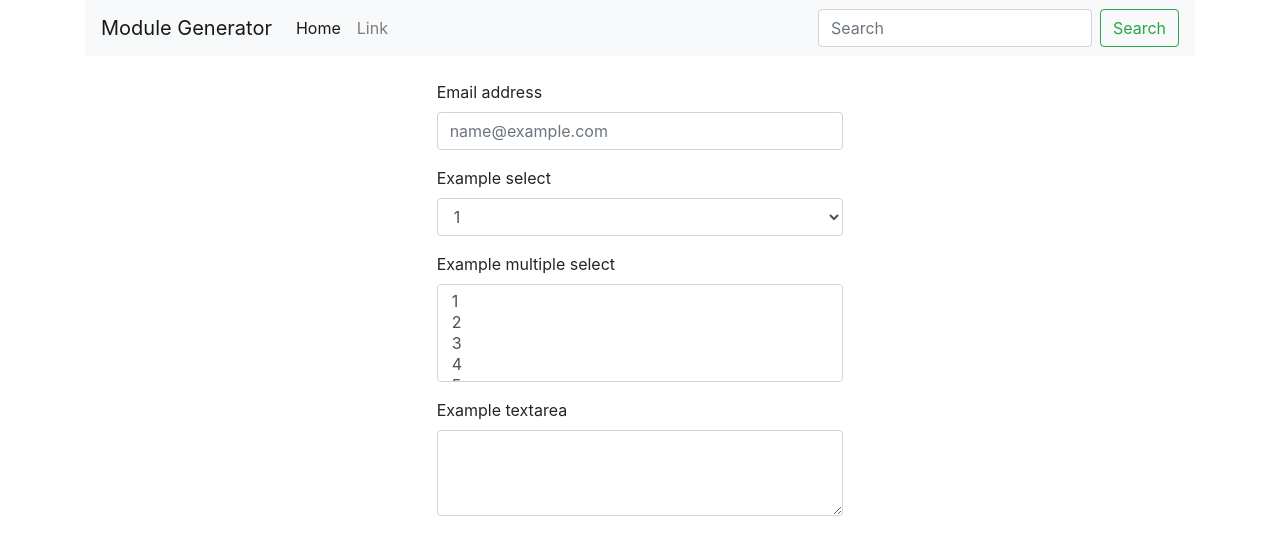
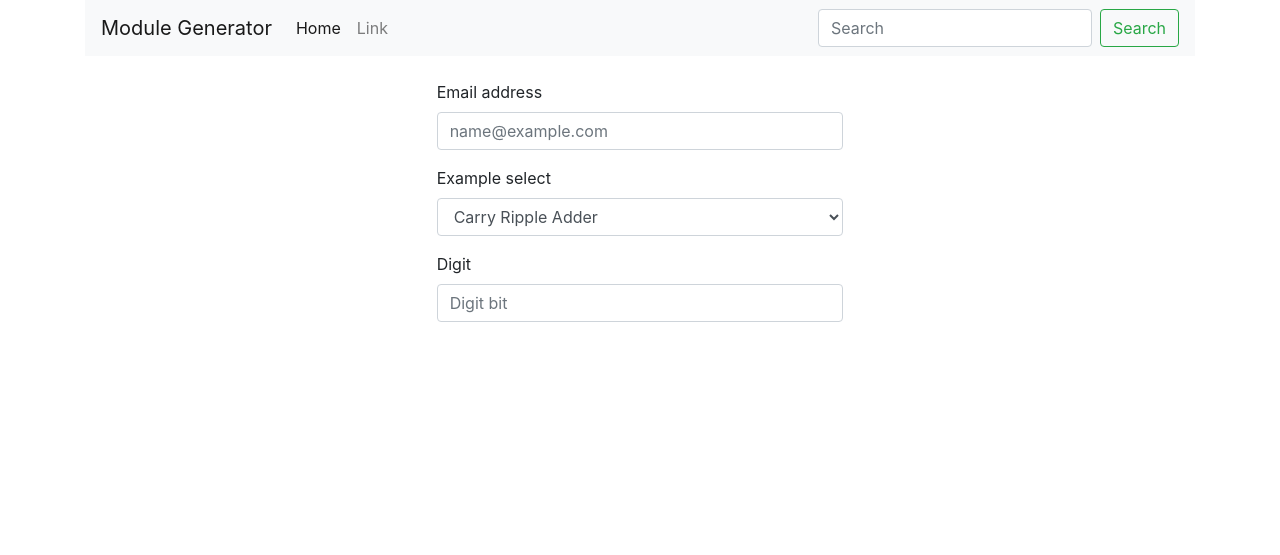
Before and after one commit to sadrazkh/ModuleGeneratorTwoOperandAdders, a Django app: page / in a window 1280 px wide. Shown: the top 555 px of the page. Run offline with Django 3.2, Linux system fonts and the light colour scheme; some libraries are stand-ins or nearby versions.

Commit message:
Complete Front

```diff
--- a/ModuleGeneratorTwoOperandAdders/views.py
+++ b/ModuleGeneratorTwoOperandAdders/views.py
@@ -3,7 +3,11 @@ from django.http import HttpResponse
 
 
 def home_page(request):
-    return render(request, "../templates/home_page.html")
+    if request.method == "GET":
+        return render(request, "../templates/home_page.html")
+    elif request.method == "POST":
+
+        return render(request, "../templates/home_page.html")
 
 
 
--- a/templates/home_page.html
+++ b/templates/home_page.html
@@ -14,6 +14,7 @@
   <button class="navbar-toggler justify-content-center" type="button" data-toggle="collapse" data-target="#navbarSupportedContent" aria-controls="navbarSupportedContent" aria-expanded="false" aria-label="Toggle navigation">
     <span class="navbar-toggler-icon"></span>
   </button>
+
 
   <div class="collapse navbar-collapse" id="navbarSupportedContent">
     <ul class="navbar-nav mr-auto">
@@ -47,26 +48,16 @@
   <div class="form-group">
     <label for="exampleFormControlSelect1">Example select</label>
     <select class="form-control" id="exampleFormControlSelect1">
-      <option>1</option>
-      <option>2</option>
-      <option>3</option>
-      <option>4</option>
-      <option>5</option>
+      <option>Carry Ripple Adder</option>
+      <option>Carry Select Adder</option>
+      <option>Carry Skip Adder</option>
+      <option>Kogge Stone Adder</option>
+      <option>Carry Look Aheaed Adder</option>
     </select>
   </div>
   <div class="form-group">
-    <label for="exampleFormControlSelect2">Example multiple select</label>
-    <select multiple class="form-control" id="exampleFormControlSelect2">
-      <option>1</option>
-      <option>2</option>
-      <option>3</option>
-      <option>4</option>
-      <option>5</option>
-    </select>
-  </div>
-  <div class="form-group">
-    <label for="exampleFormControlTextarea1">Example textarea</label>
-    <textarea class="form-control" id="exampleFormControlTextarea1" rows="3"></textarea>
+    <label for="Digit">Digit</label>
+    <input type="number" class="form-control" id="Digit" placeholder="Digit bit">
   </div>
 </form>
 </div>
```
